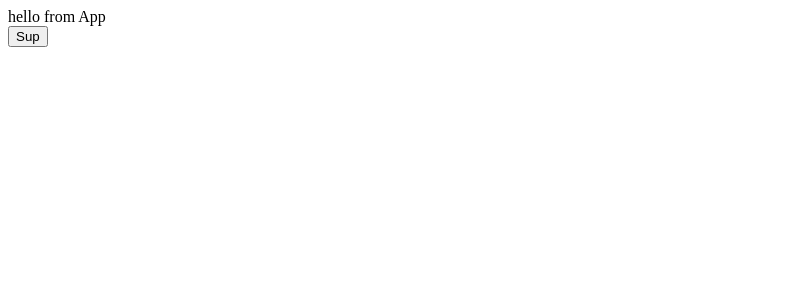
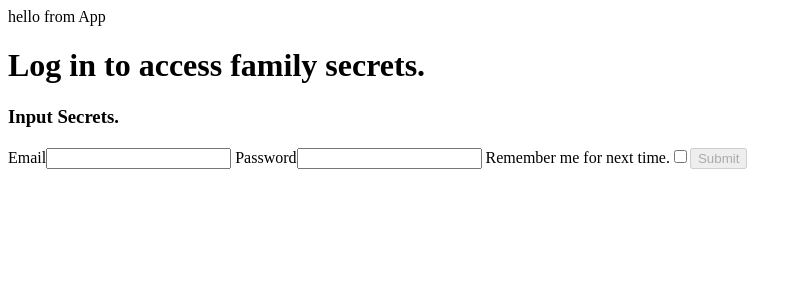
Before and after one commit to Secret-Recipes-Build-Week/frontend, a React (Create React App) app: page / in a window 1280 px wide. Shown: the top 300 px of the page, without its empty margins (0-802 px from the left). Built offline with nearby package versions, Linux system fonts and the light colour scheme.

Commit message:
added form elements, change handlers, submit handlers, and validation which includes 5 character pswd minimum

```diff
--- a/src/components/LoginForm.js
+++ b/src/components/LoginForm.js
@@ -1,9 +1,132 @@
-import React from 'react'
+import react, {useState, useEffect} from 'react'
+import styled from 'styled-components'
+import * as yup from "yup";
+import schema from "../validation/loginFormSchema"
+
+const initialFormValues = {
+    email: "",
+    password: "",
+    doRemember: false
+};
+
+const initialFormErrors = {
+    email: "",
+    password: ""
+};
+
+const initialDisabled = true;
 
 export default function LoginForm() {
+    const [ formValues, setFormValues ] = useState(initialFormValues)
+    const [ errorValues, setErrorValues ] = useState(initialFormErrors)
+    const [ disabled, setDisabled ] = useState(initialDisabled)
+
+
+    //** SUBMIT FUNCTIONS ** //
+
+
+    // Helper function. Empty shell for Axios call and state handlers. //
+    const submit = () => {
+        console.log("Submitting values, clearing errors and setting new form values...")
+        //post here.
+        //then set initial error values.
+        setErrorValues(initialFormErrors)
+        //then set initial form values.
+        setFormValues(initialFormValues)
+        console.log("Hey Dev Team!! Add a POST CALL here!")
+    };
+
+    const onSubmit = (event) =>{
+        event.preventDefault();
+        submit();
+    };
+
+    //** CHANGE FUNCTIONS  ** //
+
+
+    // Function to update state with changed values. //
+    const inputChange = (name, value) => {
+        yup
+        .reach(schema, name)
+        .validate(value)
+        .then(() => {
+          setErrorValues({
+            ...errorValues,
+            [name]: "",
+          })
+        })
+        .catch(err => {
+          setErrorValues({
+            ...errorValues,
+            [name]: err.errors[0],
+          })
+        })
+
+        setFormValues({
+          ...formValues,
+          [name]: value
+        })
+    };
+
+    // Function to check type of value + call the value updater. //
+
+    const onChange = event => {
+        const { name, value, type, checked } = event.target
+        const valueToUse = type === "checkbox" ? checked : value;
+        inputChange(name, valueToUse)
+    }
+
+    // Hook to check validation values against button enablement, e.g. each time values change in state. //
+    useEffect(() => {
+        schema.isValid(formValues).then(valid => setDisabled((!valid)))
+      }, [formValues])
+
+
+
     return (
-        <div>
-            <button> Sup </button>
+        <div className="form">
+            <form onSubmit={onSubmit}>
+                <h1>Log in to access family secrets.</h1>
+
+                <div className="errors">
+                    <div className="error">{errorValues.name}</div>
+                    <div className="error">{errorValues.size}</div>
+                    <div className="error">{errorValues.email}</div>
+                </div>
+
+                <h3>Input Secrets.</h3>
+                <label className="label"> Email
+                    <input
+                    type="email"
+                    onChange={onChange}
+                    name="email"
+                    value={formValues.email}
+                    />
+                </label>
+
+                <label className="label"> Password
+                    <input
+                    type="password"
+                    onChange={onChange}
+                    name="password"
+                    value={formValues.password}
+                    />
+                </label>
+
+                <label className="label"> Remember me for next time.
+                    <input
+                    type="checkbox"
+                    onChange={onChange}
+                    name="doRemember"
+                    value={formValues.doRemember}
+                    />
+                </label>
+
+
+
+                <button className="submit" disabled={disabled}>Submit</button>
+            </form>
+
         </div>
     )
 }
--- a/src/validation/loginFormSchema.js
+++ b/src/validation/loginFormSchema.js
@@ -1 +1,14 @@
 import * as yup from "yup";
+
+export default yup.object().shape({
+    email: yup
+    .string()
+    .email()
+    .required("Email is required to log in."),
+    password: yup
+    .string()
+    .required("must provide valid password to log in.")
+    .min(5, "password must be 5 characters long"),
+    doRemember: yup
+    .boolean()
+})
```
Also changed, not shown: 1 other file (tests, documents, lock files or other folders).
